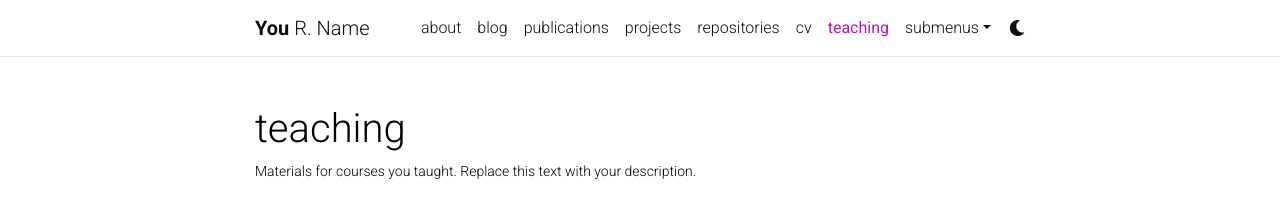
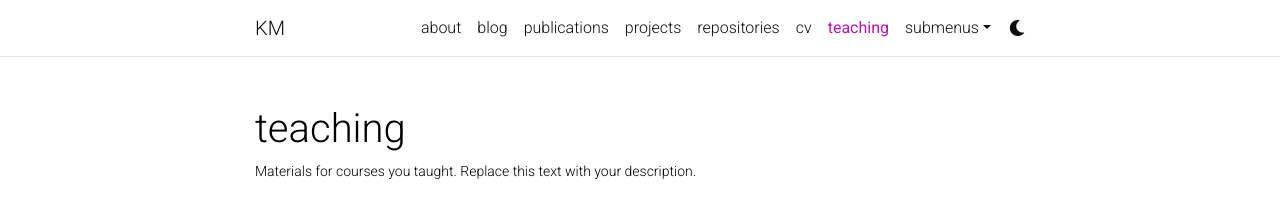
Before and after one commit to kushinm/kushinm.github.io, a Jekyll site: the page built from _pages/teaching.md, in a window 1280 px wide. Shown: the top 210 px of the page. Built offline with Jekyll 4.4.1, drawn with Linux system fonts in a browser that asks for light colours; comment, search, counter and statistics services are not loaded; a style sheet for code colours, icons or effects is not loaded.

Commit message:
Update _config.yml

```diff
--- a/_config.yml
+++ b/_config.yml
@@ -2,7 +2,7 @@
 # Site settings
 # -----------------------------------------------------------------------------
 
-title: blank # the website title (if blank, full name will be used instead)
+title: KM # the website title (if blank, full name will be used instead)
 first_name: You
 middle_name: R.
 last_name: Name
```
